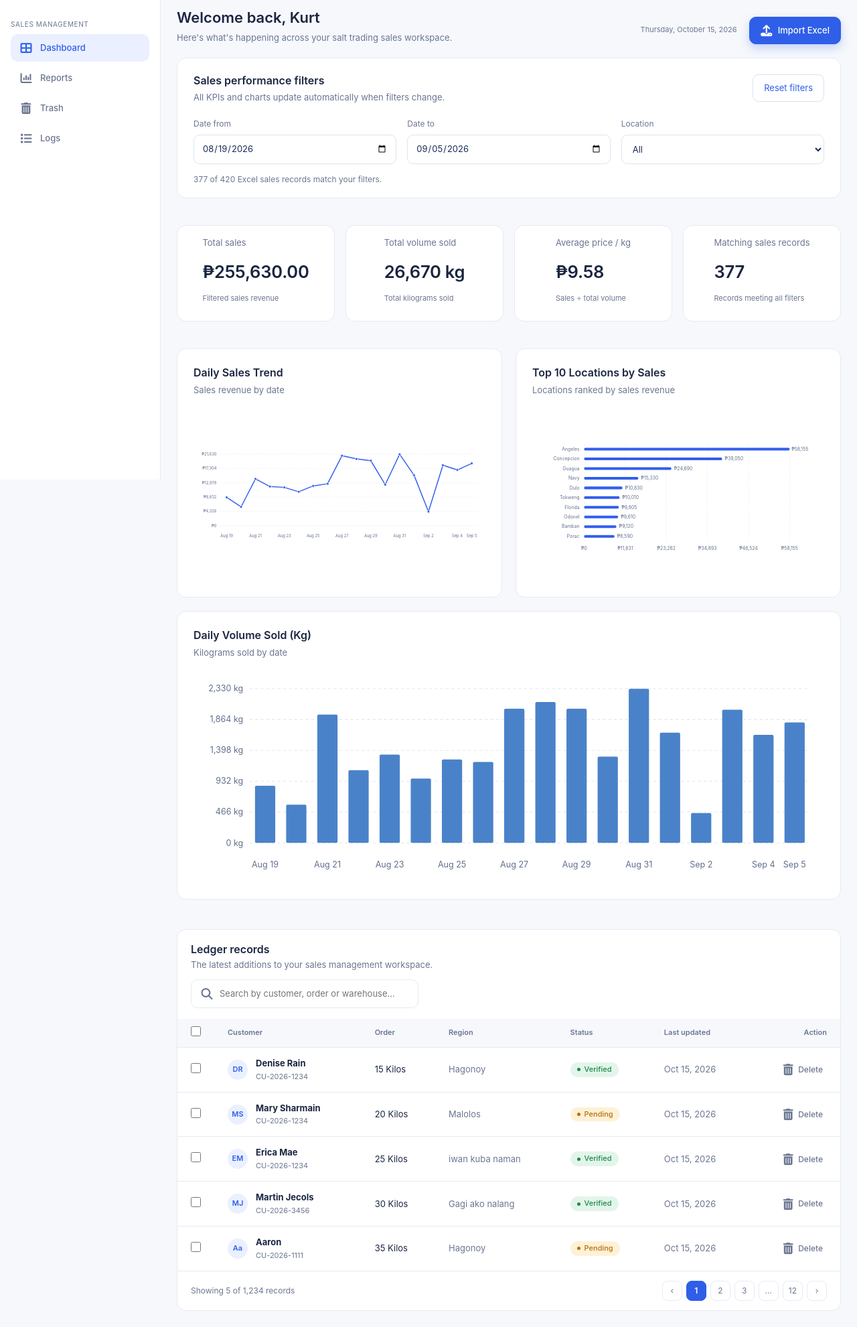
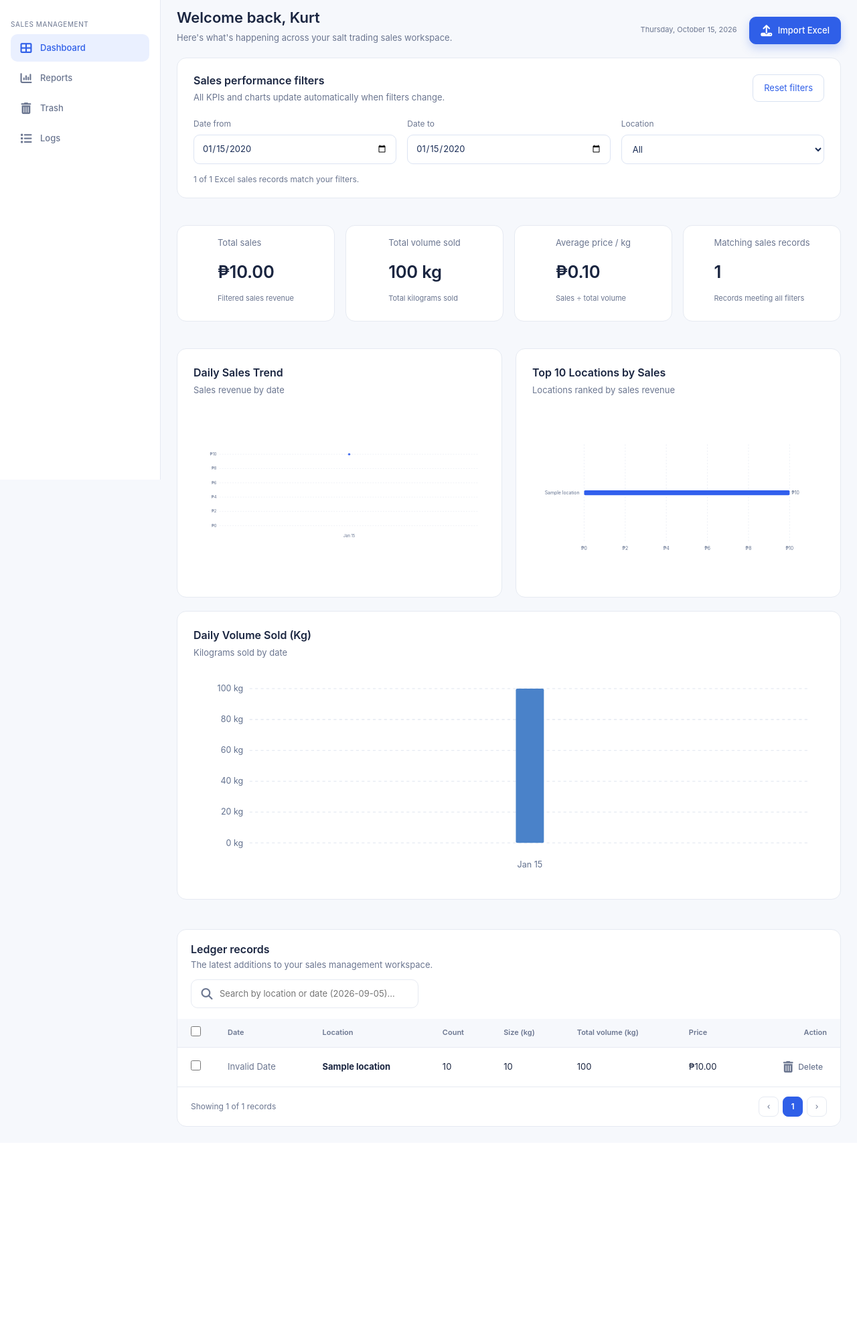
Before and after one commit to Kuro-Rei/F-AR-System, a Flask app: page /dashboard in a window 1280 px wide. Shown: the part 84-2065 px from the top of the page at 67% size. After the commit the page ends 1766 px from the top, so only its background shows below. Run offline with Flask 3, Linux system fonts and the light colour scheme; a user stored in the database is signed in; tables that the repository leaves empty hold one stand-in row (values such as "Sample post"); some web fonts are replaced.

Commit message:
Dashboard update

```diff
--- a/website/static/js/dashboard.js
+++ b/website/static/js/dashboard.js
@@ -2,35 +2,117 @@ const ledgerBody = document.getElementById('ledger-body');
 const ledgerSearch = document.getElementById('ledger-search');
 const selectAll = document.getElementById('select-all');
 const ledgerFoot = document.getElementById('ledger-foot');
+const ledgerPager = document.getElementById('ledger-pager');
 const importBtn = document.getElementById('import-btn');
 const importFile = document.getElementById('import-file');
 
-let totalRecords = 1234;
+let totalRecords = 0;
+let currentPage = 1;
 
 const ledgerRows = () => [...ledgerBody.querySelectorAll('tr')];
 
 function updateFooter() {
-    const visible = ledgerRows().filter(r => !r.hidden).length;
+    const visible = ledgerRows().filter(r => !r.hidden && r.querySelector('input')).length;
     ledgerFoot.textContent = 'Showing ' + visible + ' of ' + totalRecords.toLocaleString() + ' records';
 }
 
+// helper to show data
+const esc = s => String(s).replace(/[&<>"']/g, c => (
+    { '&': '&amp;', '<': '&lt;', '>': '&gt;', '"': '&quot;', "'": '&#39;' }[c]
+));
+
+const fmtDate = d => new Date(d + 'T12:00:00').toLocaleDateString('en-PH', {
+    month: 'short', day: 'numeric', year: 'numeric'
+});
+
+const fmtNum = n => n === null ? '—' : n.toLocaleString('en-PH', { maximumFractionDigits: 2 });
+
+const fmtMoney = n => n === null ? '—' : '₱' + n.toLocaleString('en-PH', {
+    minimumFractionDigits: 2, maximumFractionDigits: 2
+});
+
+function rowHtml(r) {
+    const volume = (r.count !== null && r.size !== null) ? r.count * r.size : null;
+
+    return `
+        <tr>
+            <td><input type="checkbox" aria-label="Select record ${r.booking_id}" /></td>
+            <td class="muted">${fmtDate(r.date)}</td>
+            <td><strong>${esc(r.location)}</strong></td>
+            <td>${r.count === null ? '—' : r.count}</td>
+            <td>${fmtNum(r.size)}</td>
+            <td>${fmtNum(volume)}</td>
+            <td>${fmtMoney(r.price)}</td>
+            <td class="num">
+                <button class="icon-btn" aria-label="Delete record ${r.booking_id}">
+                    <i class="i fa-solid fa-trash-can"></i><span>Delete</span>
+                </button>
+            </td>
+        </tr>`;
+}
+
+function buildPager(pages) {
+    const items = [];
+    const add = (label, page, active) =>
+        items.push(`<a href="#" data-page="${page}"${active ? ' class="active"' : ''}>${label}</a>`);
+
+    add('‹', Math.max(1, currentPage - 1));
+
+    for (let p = 1; p <= pages; p++) {
+        if (p === 1 || p === pages || Math.abs(p - currentPage) <= 1) {
+            add(p, p, p === currentPage);
+        } else if (Math.abs(p - currentPage) === 2) {
+            add('…', p);
+        }
+    }
+
+    add('›', Math.min(pages, currentPage + 1));
+    ledgerPager.innerHTML = items.join('');
+}
+
+// load records
+async function loadRecords() {
+    const q = ledgerSearch.value.trim();
+
+    try {
+        const res = await fetch('/api/records?page=' + currentPage + '&q=' + encodeURIComponent(q));
+        const data = await res.json();
+
+        ledgerBody.innerHTML = data.rows.length
+            ? data.rows.map(rowHtml).join('')
+            : '<tr><td colspan="8" class="muted">No records found.</td></tr>';
+
+        totalRecords = data.total;
+        selectAll.checked = false;
+        updateFooter();
+        buildPager(data.pages);
+    } catch (err) {
+        console.log('Could not load records:', err);
+    }
+}
+
+ledgerPager.addEventListener('click', e => {
+    const link = e.target.closest('a');
+    if (!link) return;
+
+    e.preventDefault();
+    currentPage = Number(link.dataset.page);
+    loadRecords();
+});
+
 ledgerSearch.addEventListener('input', () => {
-    const q = ledgerSearch.value.trim().toLowerCase();
-
-    ledgerRows().forEach(row => {
-        row.hidden = !row.textContent.toLowerCase().includes(q);
-    });
-
-    selectAll.checked = false;
-    updateFooter();
+    currentPage = 1;
+    loadRecords();
 });
 
 selectAll.addEventListener('change', () => {
     ledgerRows().filter(r => !r.hidden).forEach(r => {
-        r.querySelector('input[type="checkbox"]').checked = selectAll.checked;
+        const box = r.querySelector('input[type="checkbox"]');
+        if (box) box.checked = selectAll.checked;
     });
 });
 
+// delete
 ledgerBody.addEventListener('click', e => {
     const btn = e.target.closest('.icon-btn');
 
@@ -49,17 +131,40 @@ ledgerBody.addEventListener('click', e => {
     showToast(name + ' moved to trash');
 });
 
+
+// import
 importBtn.addEventListener('click', () => importFile.click());
 
-importFile.addEventListener('change', () => {
+importFile.addEventListener('change', async () => {
     const file = importFile.files[0];
-
     if (!file) return;
 
-    addLog('Imported excel', 'Imported ' + file.name);
-    showToast('Imported ' + file.name);
+    if (!confirm('Importing "' + file.name + '" will replace ALL existing records, including Trash. Continue?')) {
+        importFile.value = '';
+        return;
+    }
+
+    const form = new FormData();
+    form.append('file', file);
+
+    try {
+        const res = await fetch('/import', { method: 'POST', body: form });
+        const data = await res.json();
+        if (!res.ok) throw new Error(data.error || 'Import failed');
+
+        addLog('Imported excel', 'Replaced all records with ' + file.name);
+        showToast('Imported ' + data.imported + ' rows from ' + file.name);
+
+        ledgerSearch.value = '';  // clear old search
+        await window.reloadDashboard(); // KPIs and charts
+        currentPage = 1;
+        await loadRecords(); // ledger table
+    } catch (err) {
+        console.log('Import error:', err);
+        showToast(err.message);
+    }
 
     importFile.value = '';
 });
 
-updateFooter();
+loadRecords();
--- a/website/static/js/excel-dashboard.js
+++ b/website/static/js/excel-dashboard.js
@@ -1,16 +1,16 @@
 (() => {
     'use strict';
 
-    const rows = window.EXCEL_SALES_DATA || [];
+    let rows = [];
     const el = id => document.getElementById(id);
 
     const from = el('filter-from'),
         to = el('filter-to'),
         loc = el('filter-location');
 
-    const defaults = {
-        from: '2026-08-19',
-        to: '2026-09-05',
+    let defaults = {
+        from: '',
+        to: '',
         location: 'All'
     };
 
@@ -25,13 +25,14 @@
         maximumFractionDigits: 2
     });
 
-    const locations = [...new Set(rows.map(r => r.location).filter(Boolean))]
-        .sort((a, b) => a.localeCompare(b));
+    function fillLocations() {
+        const current = loc.value || 'All';
+        const names = [...new Set(rows.map(r => r.location).filter(Boolean))]
+            .sort((a, b) => a.localeCompare(b));
 
-    loc.replaceChildren(
-        new Option('All', 'All'),
-        ...locations.map(s => new Option(s, s))
-    );
+        loc.replaceChildren(new Option('All', 'All'), ...names.map(s => new Option(s, s)));
+        loc.value = names.includes(current) ? current : 'All';
+    }
 
     const SVG = 'http://www.w3.org/2000/svg';
 
@@ -343,5 +344,17 @@
 
     el('reset-dashboard-filters').addEventListener('click', reset);
 
-    reset();
+    async function load() {
+        const res = await fetch('/api/sales');
+        rows = await res.json();
+        fillLocations();
+
+        const dates = rows.map(r => r.date).sort();
+        defaults.from = dates[0] || '';
+        defaults.to = dates[dates.length - 1] || '';
+        reset();
+    }
+
+    window.reloadDashboard = load;   // dashboard.js calls this after an import
+    load();
 })();
--- a/website/templates/dashboard.html
+++ b/website/templates/dashboard.html
@@ -83,7 +83,7 @@
               ><input
                 type="file"
                 id="import-file"
-                accept=".xlsx,.xls,.csv"
+                accept=".xlsx,.xls,.csv,.xlsm"
                 hidden
               />
             </div>
@@ -180,7 +180,7 @@
                 ><input
                   type="search"
                   id="ledger-search"
-                  placeholder="Search by customer, order or warehouse..."
+                  placeholder="Search by location or date (2026-09-05)..."
               /></label>
             </div>
             <div class="table-wrap">
@@ -188,154 +188,23 @@
                 <thead>
                   <tr>
                     <th class="th-check">
-                      <input
-                        type="checkbox"
-                        id="select-all"
-                        aria-label="Select all"
-                      />
+                      <input type="checkbox" id="select-all" aria-label="Select all" />
                     </th>
-                    <th>Customer</th>
-                    <th>Order</th>
-                    <th>Region</th>
-                    <th>Status</th>
-                    <th>Last updated</th>
+                    <th>Date</th>
+                    <th>Location</th>
+                    <th>Count</th>
+                    <th>Size (kg)</th>
+                    <th>Total volume (kg)</th>
+                    <th>Price</th>
                     <th class="num">Action</th>
                   </tr>
                 </thead>
-                <tbody id="ledger-body">
-                  <tr>
-                    <td>
-                      <input type="checkbox" aria-label="Select Denise Rain" />
-                    </td>
-                    <td>
-                      <div class="cust">
-                        <span class="avatar">DR</span>
-                        <div>
-                          <strong>Denise Rain</strong
-                          ><small>CU-2026-1234</small>
-                        </div>
-                      </div>
-                    </td>
-                    <td>15 Kilos</td>
-                    <td class="muted">Hagonoy</td>
-                    <td><span class="tag tag-green">Verified</span></td>
-                    <td class="muted">Oct 15, 2026</td>
-                    <td class="num">
-                      <button class="icon-btn" aria-label="Delete Denise Rain">
-                        <i class="i fa-solid fa-trash-can"></i><span>Delete</span>
-                      </button>
-                    </td>
-                  </tr>
-                  <tr>
-                    <td>
-                      <input
-                        type="checkbox"
-                        aria-label="Select Mary Sharmain"
-                      />
-                    </td>
-                    <td>
-                      <div class="cust">
-                        <span class="avatar">MS</span>
-                        <div>
-                          <strong>Mary Sharmain</strong
-                          ><small>CU-2026-1234</small>
-                        </div>
-                      </div>
-                    </td>
-                    <td>20 Kilos</td>
-                    <td class="muted">Malolos</td>
-                    <td><span class="tag tag-amber">Pending</span></td>
-                    <td class="muted">Oct 15, 2026</td>
-                    <td class="num">
-                      <button
-                        class="icon-btn"
-                        aria-label="Delete Mary Sharmain"
-                      >
-                        <i class="i fa-solid fa-trash-can"></i><span>Delete</span>
-                      </button>
-                    </td>
-                  </tr>
-                  <tr>
-                    <td>
-                      <input type="checkbox" aria-label="Select Erica Mae" />
-                    </td>
-                    <td>
-                      <div class="cust">
-                        <span class="avatar">EM</span>
-                        <div>
-                          <strong>Erica Mae</strong><small>CU-2026-1234</small>
-                        </div>
-                      </div>
-                    </td>
-                    <td>25 Kilos</td>
-                    <td class="muted">iwan kuba naman</td>
-                    <td><span class="tag tag-green">Verified</span></td>
-                    <td class="muted">Oct 15, 2026</td>
-                    <td class="num">
-                      <button class="icon-btn" aria-label="Delete Erica Mae">
-                        <i class="i fa-solid fa-trash-can"></i><span>Delete</span>
-                      </button>
-                    </td>
-                  </tr>
-                  <tr>
-                    <td>
-                      <input
-                        type="checkbox"
-                        aria-label="Select Martin Jecols"
-                      />
-                    </td>
-                    <td>
-                      <div class="cust">
-                        <span class="avatar">MJ</span>
-                        <div>
-                          <strong>Martin Jecols</strong
-                          ><small>CU-2026-3456</small>
-                        </div>
-                      </div>
-                    </td>
-                    <td>30 Kilos</td>
-                    <td class="muted">Gagi ako nalang</td>
-                    <td><span class="tag tag-green">Verified</span></td>
-                    <td class="muted">Oct 15, 2026</td>
-                    <td class="num">
-                      <button
-                        class="icon-btn"
-                        aria-label="Delete Martin Jecols"
-                      >
-                        <i class="i fa-solid fa-trash-can"></i><span>Delete</span>
-                      </button>
-                    </td>
-                  </tr>
-                  <tr>
-                    <td><input type="checkbox" aria-label="Select Aaron" /></td>
-                    <td>
-                      <div class="cust">
-                        <span class="avatar">Aa</span>
-                        <div>
-                          <strong>Aaron</strong><small>CU-2026-1111</small>
-                        </div>
-                      </div>
-                    </td>
-                    <td>35 Kilos</td>
-                    <td class="muted">Hagonoy</td>
-                    <td><span class="tag tag-amber">Pending</span></td>
-                    <td class="muted">Oct 15, 2026</td>
-                    <td class="num">
-                      <button class="icon-btn" aria-label="Delete Aaron">
-                        <i class="i fa-solid fa-trash-can"></i><span>Delete</span>
-                      </button>
-                    </td>
-                  </tr>
-                </tbody>
+                <tbody id="ledger-body"></tbody>
               </table>
             </div>
             <div class="table-foot">
-              <span id="ledger-foot">Showing 1 of 1,234 records</span>
-              <div class="pager">
-                <a href="#">‹</a><a href="#" class="active">1</a
-                ><a href="#">2</a><a href="#">3</a><a href="#">…</a
-                ><a href="#">12</a><a href="#">›</a>
-              </div>
+              <span id="ledger-foot">Showing 0 of 0 records</span>
+              <div class="pager" id="ledger-pager"></div>
             </div>
           </section>
         </div>
@@ -344,7 +213,7 @@
     <script src="{{ url_for('static', filename='js/sige.js') }}"></script>
     <script src="{{ url_for('static', filename='js/profile-shared.js') }}"></script>
     <script src="{{ url_for('static', filename='js/dashboard.js') }}"></script>
-    <script src="{{ url_for('static', filename='js/excel-dashboard-data.js') }}"></script>
+    <!-- <script src="{{ url_for('static', filename='js/excel-dashboard-data.js') }}"></script> -->
     <script src="{{ url_for('static', filename='js/excel-dashboard.js') }}"></script>
     <div class="logout-overlay" id="logout-overlay" hidden>
       <section
--- a/website/views.py
+++ b/website/views.py
@@ -1,5 +1,6 @@
-from flask import Blueprint, render_template, request, flash, redirect, url_for, session
-
+from flask import Blueprint, render_template, request, flash, redirect, url_for, session, jsonify
+from .imports import import_excel
+from . import db
 views = Blueprint('views', __name__)
 
 
@@ -33,3 +34,93 @@ def reports():
 @views.route('/trash')
 def trash():
     return render_template("trash.html")
+
+@views.route('/import', methods=['POST'])
+def import_file():
+    f = request.files.get('file')
+    if not f or not f.filename.lower().endswith(('.xlsx', '.xlsm')):
+        return jsonify(error='Please upload an .xlsx or .xlsm file'), 400
+    try:
+        result = import_excel(f.stream, f.filename, session.get('user_id', 1))
+        return jsonify(result)
+    except ValueError as e:
+        return jsonify(error=str(e)), 400
+    except Exception as e:
+        return jsonify(error='Import failed: ' + str(e)), 500
+
+@views.route('/api/sales')
+def api_sales():
+    conn = db.get_connection()
+    cur = conn.cursor(dictionary=True)
+    cur.execute("""
+        SELECT DATE_FORMAT(b.booking_date, '%Y-%m-%d') AS date,
+               l.location_name                         AS location,
+               b.quantity                              AS count,
+               s.size_kilos                            AS size,
+               b.quantity * s.size_kilos               AS volume,
+               p.price                                 AS sales
+        FROM booking b
+        JOIN location l ON l.location_id = b.location_id
+        JOIN salt  s    ON s.booking_id  = b.booking_id
+        JOIN price p    ON p.booking_id  = b.booking_id
+        WHERE b.deleted_at IS NULL
+          AND b.quantity IS NOT NULL AND s.size_kilos IS NOT NULL AND p.price IS NOT NULL
+        ORDER BY b.booking_date, b.booking_id
+    """)
+    rows = cur.fetchall()
+    conn.close()
+
+    for r in rows:
+        r['size'] = float(r['size'])
+        r['volume'] = float(r['volume'])
+        r['sales'] = float(r['sales'])
+        r['count'] = int(r['count'])
+        r['priceKg'] = r['sales'] / r['volume']
+    return jsonify(rows)
+
+@views.route('/api/records')
+def api_records():
+    page = request.args.get('page', 1, type=int)
+    search = request.args.get('q', '').strip()
+    per_page = 10
+    like = '%' + search + '%'
+
+    # counting and fetching the page
+    from_part = """
+        FROM booking b
+        JOIN location l ON l.location_id = b.location_id
+        JOIN salt  s    ON s.booking_id  = b.booking_id
+        JOIN price p    ON p.booking_id  = b.booking_id
+        WHERE b.deleted_at IS NULL
+          AND (l.location_name LIKE %s OR CAST(b.booking_date AS CHAR) LIKE %s)
+    """
+
+    conn = db.get_connection()
+    cur = conn.cursor(dictionary=True)
+
+    # show how many record match to know the page value
+    cur.execute("SELECT COUNT(*) AS total " + from_part, (like, like))
+    total = cur.fetchone()['total']
+    pages = max(1, (total + per_page - 1) // per_page)
+    page = min(max(page, 1), pages)
+
+    # Get only the 10 records for each page
+    cur.execute("""
+        SELECT b.booking_id AS id, b.booking_date AS date, l.location_name AS location,
+               b.quantity AS count, s.size_kilos AS size,
+               b.quantity * s.size_kilos AS volume, p.price AS price
+    """ + from_part + """
+        ORDER BY b.booking_date DESC, b.booking_id DESC
+        LIMIT %s OFFSET %s
+    """, (like, like, per_page, (page - 1) * per_page))
+    rows = cur.fetchall()
+    conn.close()
+
+    # easy use
+    for r in rows:
+        r['date'] = r['date'].strftime('%b %d, %Y')
+        r['size'] = float(r['size'])
+        r['volume'] = float(r['volume'])
+        r['price'] = float(r['price'])
+
+    return jsonify(rows=rows, total=total, page=page, pages=pages, per_page=per_page)
```
Also changed, not shown: website/imports.py (added, +63 -0 lines).
